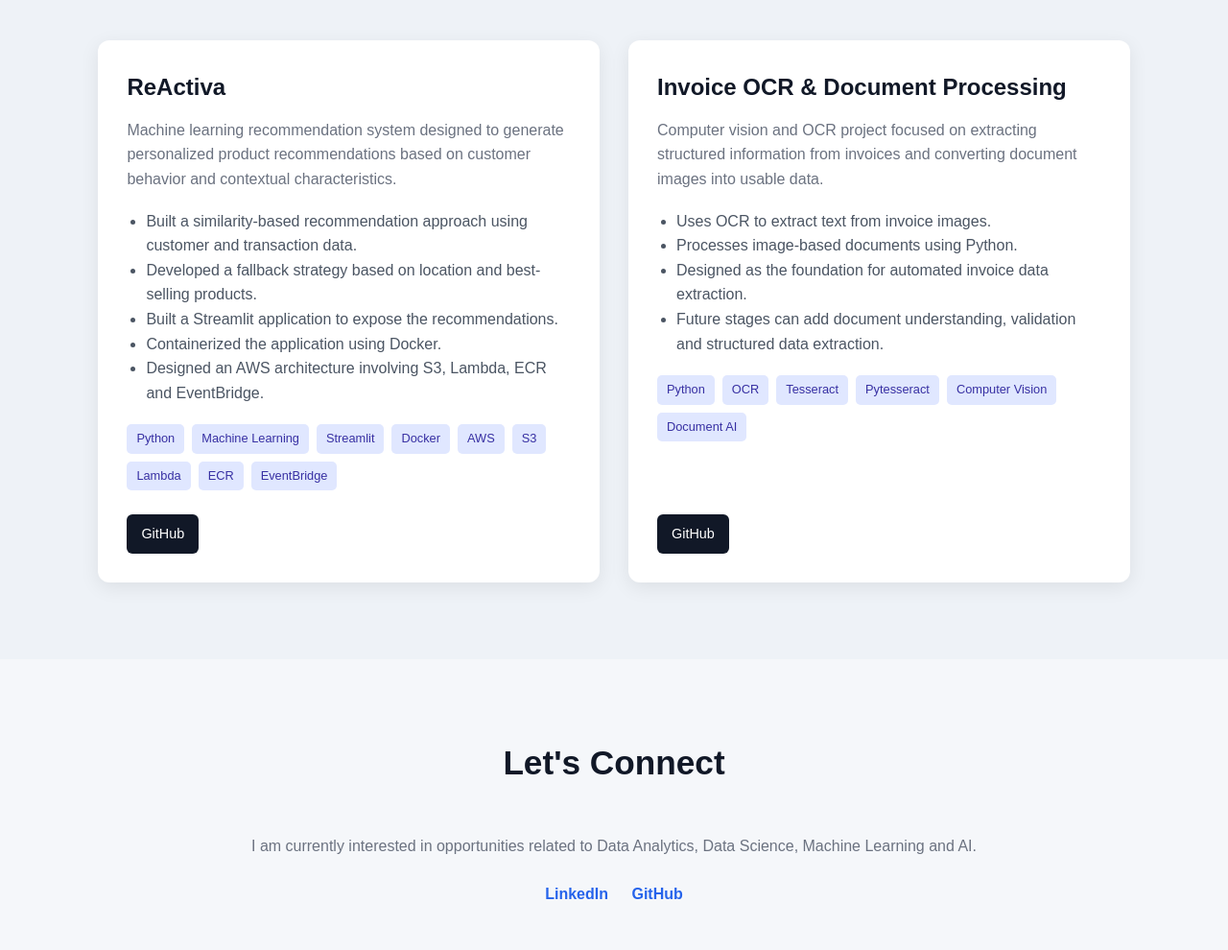
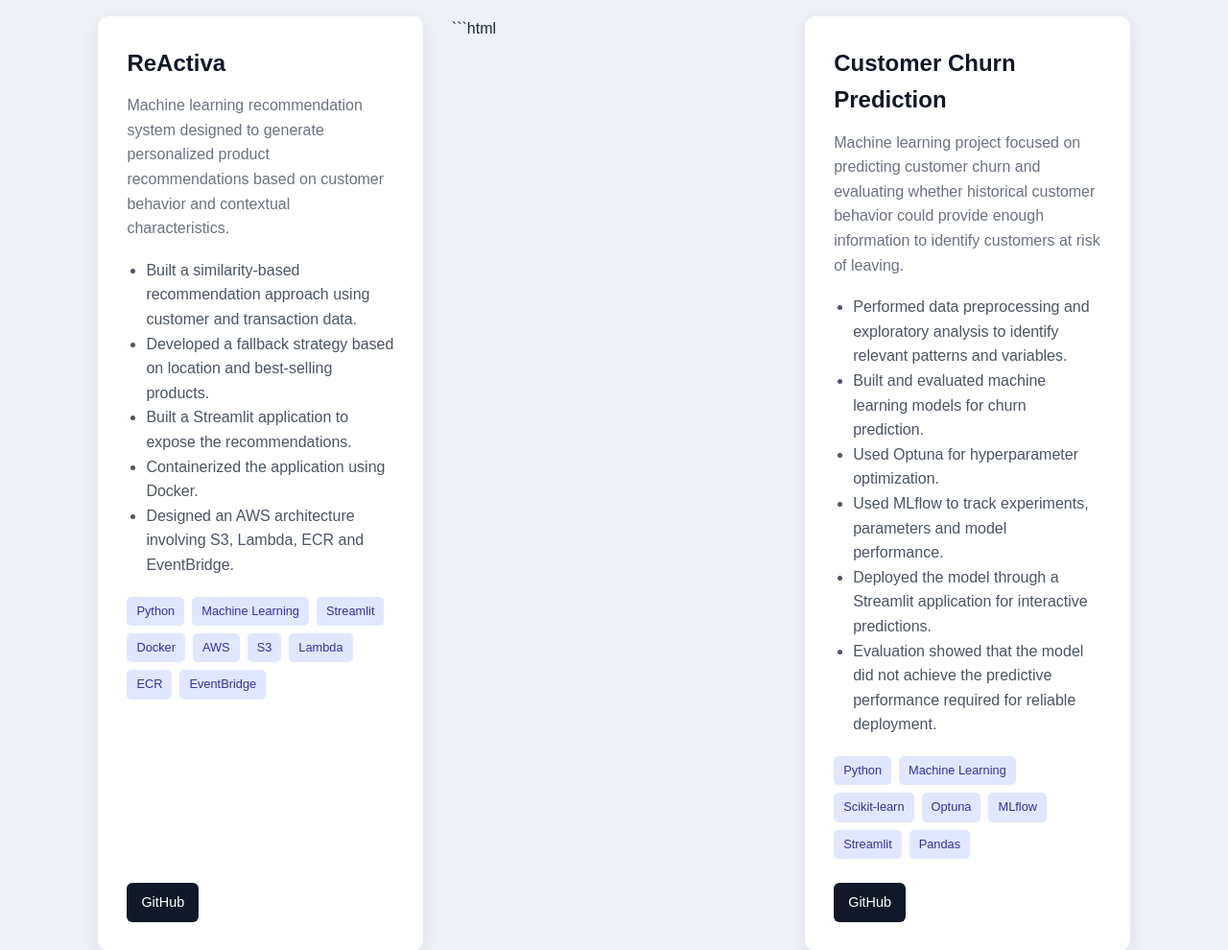
Before and after one commit to Eliujm/Eliujm.github.io, a plain HTML site: page index.html in a window 1280 px wide. Shown: the part 1786-2776 px from the top of the page at 96% size. Drawn offline with Linux system fonts and the light colour scheme.

Commit message:
Add Customer Churn Prediction project section
deleting the ocr and adding cx churn

````diff
--- a/index.html
+++ b/index.html
@@ -1,4 +1,3 @@
-```html
 <!DOCTYPE html>
 <html lang="en">
 <head>
@@ -507,36 +506,49 @@
             </article>
 
 
+            ```html
 <!-- PROJECT 2 -->
 
     <article class="project-card">
 
-                <h3>Invoice OCR & Document Processing</h3>
+        <h3>Customer Churn Prediction</h3>
 
         <p>
-                    Computer vision and OCR project focused on
-                    extracting structured information from invoices
-                    and converting document images into usable data.
+            Machine learning project focused on predicting customer churn
+            and evaluating whether historical customer behavior could
+            provide enough information to identify customers at risk of
+            leaving.
         </p>
 
         <ul>
 
             <li>
-                        Uses OCR to extract text from invoice images.
+                Performed data preprocessing and exploratory analysis
+                to identify relevant patterns and variables.
             </li>
 
             <li>
-                        Processes image-based documents using Python.
+                Built and evaluated machine learning models for churn
+                prediction.
             </li>
 
             <li>
-                        Designed as the foundation for automated
-                        invoice data extraction.
+                Used Optuna for hyperparameter optimization.
             </li>
 
             <li>
-                        Future stages can add document understanding,
-                        validation and structured data extraction.
+                Used MLflow to track experiments, parameters and model
+                performance.
+            </li>
+
+            <li>
+                Deployed the model through a Streamlit application for
+                interactive predictions.
+            </li>
+
+            <li>
+                Evaluation showed that the model did not achieve the
+                predictive performance required for reliable deployment.
             </li>
 
         </ul>
@@ -544,11 +556,12 @@
         <div class="tech-stack">
 
             <span class="tech">Python</span>
-                    <span class="tech">OCR</span>
-                    <span class="tech">Tesseract</span>
-                    <span class="tech">Pytesseract</span>
-                    <span class="tech">Computer Vision</span>
-                    <span class="tech">Document AI</span>
+            <span class="tech">Machine Learning</span>
+            <span class="tech">Scikit-learn</span>
+            <span class="tech">Optuna</span>
+            <span class="tech">MLflow</span>
+            <span class="tech">Streamlit</span>
+            <span class="tech">Pandas</span>
 
         </div>
 
@@ -557,7 +570,7 @@
             <!-- CHANGE THIS TO YOUR REAL GITHUB REPOSITORY -->
 
             <a
-                        href="https://github.com/YOUR_USERNAME/invoice-ocr"
+                href="https://github.com/YOUR_USERNAME/churn-project"
                 target="_blank">
                 GitHub
             </a>
@@ -565,11 +578,8 @@
         </div>
 
     </article>
+    ```
 
-
-        </div>
-
-    </section>
 
 
     <!-- CONTACT -->
````
Lines whose indentation alone changed are shown as unchanged.
